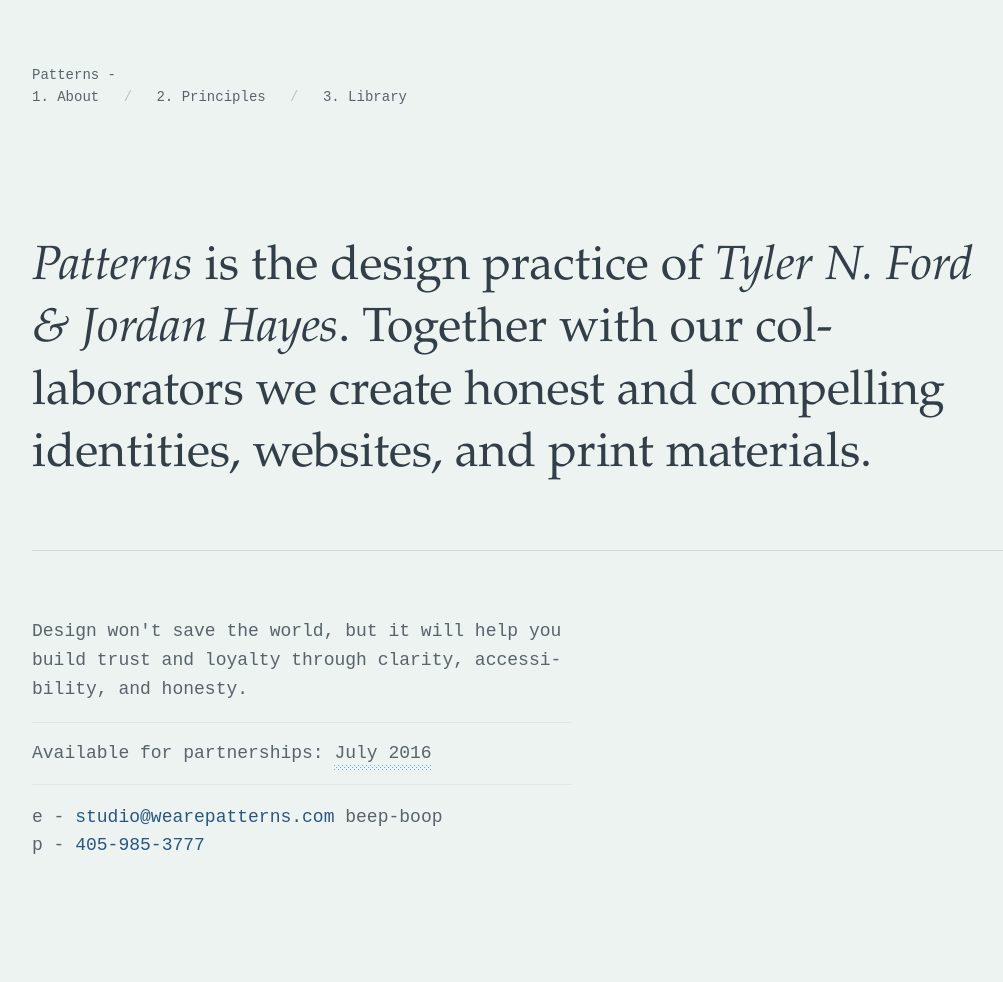
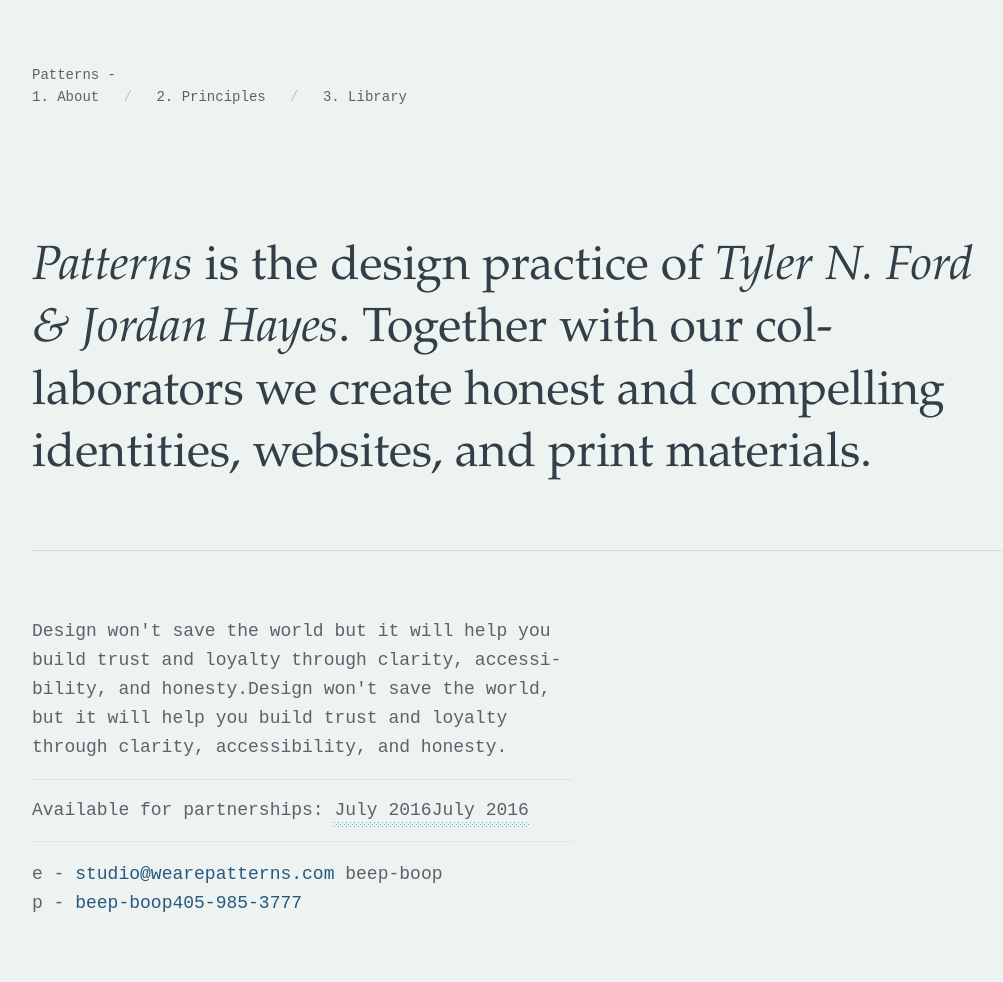
Before and after one commit to wearepatterns/wearepatterns.github.io, a Jekyll site: the page built from index.markdown, in a window 1280 px wide. Shown: the whole page, without its empty margins (32-1035 px from the left). Built offline with Jekyll 4.4.1, drawn with Linux system fonts in a browser that asks for light colours; before the commit the page ends 924 px from its top, so only the background shows below that.

Commit message:
Update layout.html

```diff
--- a/_layouts/layout.html
+++ b/_layouts/layout.html
@@ -4,8 +4,8 @@
 
 <h1 class="f3 f2-ns f1-l four fw5 lh-title measure-narrow garamond ">{{ content }}</h1>
 <section class="mt4 mt5-l pt3 pt4-l f5 f4-l lh-copy bt b--black-10 bc ">
-        <p class="pt3-l measure ">Design won't save the world, but it will help you build trust and loy&shy;al&shy;ty through clar&shy;i&shy;ty, ac&shy;ces&shy;si&shy;bil&shy;ity, and honesty.</p>
-        <p class="pt3 pb3 bt bb b--black-05 measure ">Available for partnerships: <span class="dots ">July 2016</span></p>
-        e - <a class="link sc hc " href="mailto:studio@wearepatterns.com ">studio@wearepatterns.com</a> {{ page['phone'] }}
-        <br> p - <a class="link sc hc " href="tel:405-985-3777 ">405-985-3777</a>
+        <p class="pt3-l measure ">{{ page['secondary'] }}Design won't save the world, but it will help you build trust and loy&shy;al&shy;ty through clar&shy;i&shy;ty, ac&shy;ces&shy;si&shy;bil&shy;ity, and honesty.</p>
+        <p class="pt3 pb3 bt bb b--black-05 measure ">Available for partnerships: <span class="dots ">{{ page['availability'] }}July 2016</span></p>
+        e - <a class="link sc hc " href="mailto:{{ page['email'] }}">{{ page['email'] }}studio@wearepatterns.com</a> {{ page['phone'] }}
+        <br> p - <a class="link sc hc " href="tel:405-985-3777 ">{{ page['phone'] }}405-985-3777</a>
 </section>
```
